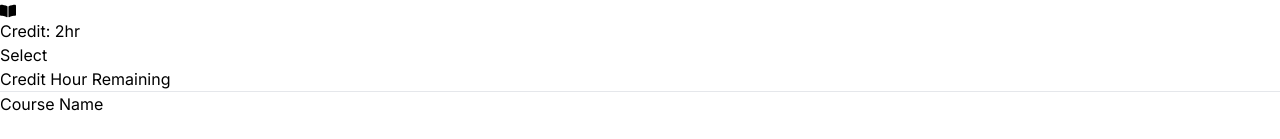
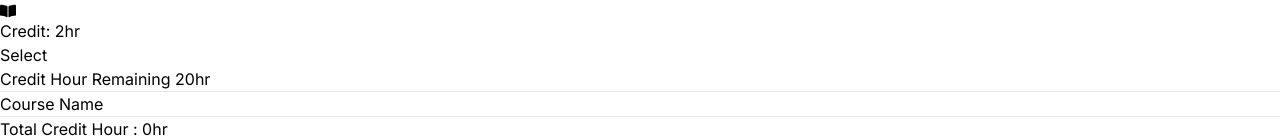
Before and after one commit to arifu00/my-course-roster, a React (Vite) app: page / in a window 1280 px wide. Shown: the part 4193-4332 px from the top of the page. Before the commit the page ends 4309 px from the top, so only its background shows below. Built offline with nearby package versions, Linux system fonts and the light colour scheme.

Commit message:
finished the assignment project

```diff
--- a/src/App.jsx
+++ b/src/App.jsx
@@ -5,13 +5,27 @@ import Cart from "./Components/Cart/Cart";
 
 function App() {
   const [carts, setCarts] = useState([]);
+  const [totalCredit, setTotalCredit] = useState([0]);
+  const [remainingCredit, setRemainingCredit] = useState([20]);
   const handleAddToSelect = (course) => {
     const isExit = carts.find((item) => item.id === course.id);
+    let totalCredit = course.credit;
     if (isExit) {
       return alert(`You Already Enroll the course`);
     } else {
-      const newCarts = [...carts, course];
-      setCarts(newCarts);
+      carts.forEach((item) => {
+        totalCredit += item.credit;
+      });
+      const remainingCredit = 20 - totalCredit;
+
+      if (totalCredit > 20) {
+        return alert("You can not take any more pressure ");
+      } else {
+        setTotalCredit(totalCredit);
+        setRemainingCredit(remainingCredit);
+        const newCarts = [...carts, course];
+        setCarts(newCarts);
+      }
     }
   };
   return (
@@ -21,7 +35,11 @@ function App() {
       </h4>
       <div className="flex gap-6">
         <Courses handleAddToSelect={handleAddToSelect}></Courses>
-        <Cart carts={carts}></Cart>
+        <Cart
+          carts={carts}
+          remainingCredit={remainingCredit}
+          totalCredit={totalCredit}
+        ></Cart>
       </div>
     </>
   );
--- a/src/Components/Cart/Cart.jsx
+++ b/src/Components/Cart/Cart.jsx
@@ -1,12 +1,12 @@
 import React from "react";
 
-const Cart = ({carts}) => {
-    // console.log(carts);
+const Cart = ({ carts, totalCredit, remainingCredit }) => {
+  // console.log(carts);
   return (
     <div>
       <div className="w-96 mt-5 bg-white rounded-lg">
         <h3 className=" text-center text-xl font-bold text-[#2F80ED] pt-5">
-          Credit Hour Remaining
+          Credit Hour Remaining {remainingCredit}hr
         </h3>
         <div className="flex justify-center mt-2">
           <hr className="border-b-2 w-9/12 " />
@@ -14,12 +14,22 @@ const Cart = ({carts}) => {
         <div className="pl-4 mt-5">
           <h3 className="text-xl font-bold text-[#1C1B1B] mb-5">Course Name</h3>
         </div>
-        <div className="text-lg text-[#1c1b1b99] pb-5 pl-10 font-normal list-decimal">
+        <div className="text-lg text-[#1c1b1b99] pl-10 font-normal list-decimal">
           {carts.map((cart, idx) => (
             // console.log(cart)
             <li key={idx}>{cart.title}</li>
           ))}
         </div>
+        <div className="flex justify-center mt-5 pb-4">
+          <hr className="border-b-2 w-full mx-4 " />
+        </div>
+        <div className="text-xl font-semibold text-[#1c1b1bcc] pl-4">
+          <h3>Total Credit Hour : {totalCredit}hr</h3>
+
+        </div>
+        <div className="flex justify-center mt-5 pb-4">
+            <hr className="border-b-2 w-full mx-4 " />
+          </div>
       </div>
     </div>
   );
--- a/src/Components/Course/Course.jsx
+++ b/src/Components/Course/Course.jsx
@@ -12,7 +12,7 @@ const Course = ({ course, handleAddToSelect }) => {
           <h2 className="text-lg font-semibold text-[#1C1B1B] text-center">
             {title}
           </h2>
-          <p className="h-[160px] text-[#1c1b1b99] text-base p-2 font-normal mt-3">
+          <p className="h-[180px] text-[#1c1b1b99] text-base p-2 font-normal mt-3">
             {description}
           </p>
 
```
Also changed, not shown: 1 other file (tests, documents, lock files or other folders).
